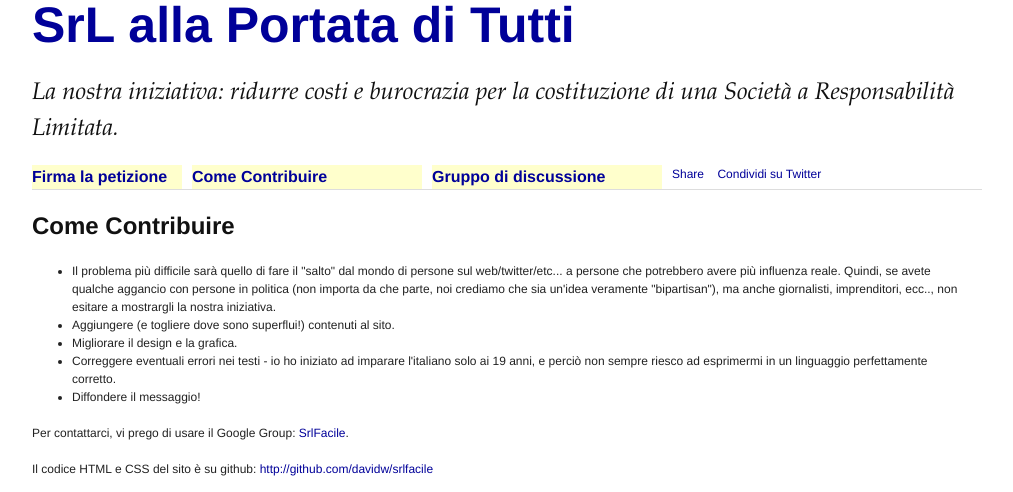
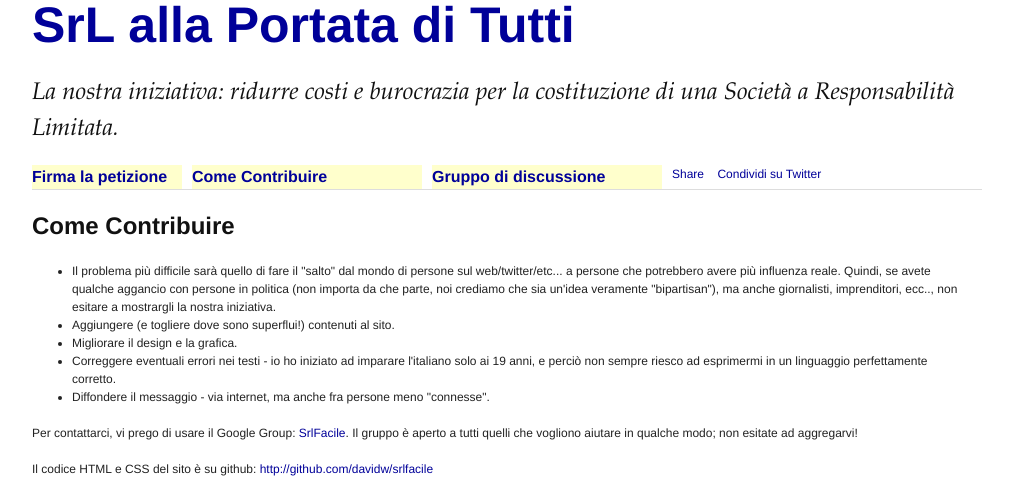
Before and after one commit to davidw/srlfacile, a plain HTML site: page todo.html in a window 1280 px wide. Shown: the top 492 px of the page, without its empty margins (133-1146 px from the left). Drawn offline with Linux system fonts and the light colour scheme.

Commit message:
Make it clear the group is open.

```diff
--- a/todo.html
+++ b/todo.html
@@ -72,14 +72,14 @@
       </li>
 
       <li>
-	Diffondere il messaggio!
+	Diffondere il messaggio - via internet, ma anche fra persone meno "connesse".
       </li>
     </ul>
 
-    <p>
-      Per contattarci, vi prego di usare il Google Group: <a
+    <p> Per contattarci, vi prego di usare il Google Group: <a
       href="http://groups.google.com/group/srlfacile">SrlFacile</a>.
-    </p>
+      Il gruppo &egrave; aperto a tutti quelli che vogliono aiutare in
+      qualche modo; non esitate ad aggregarvi!  </p>
 
     <p>
       Il codice HTML e CSS del sito &egrave; su github: <a
```
Also changed, not shown: 1 other file.
